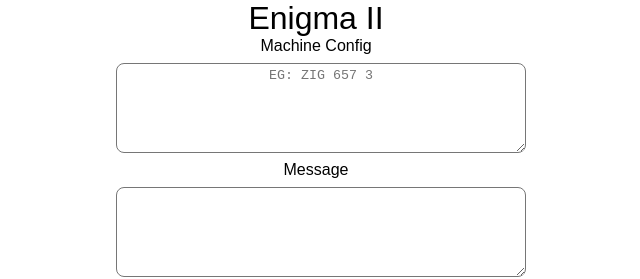
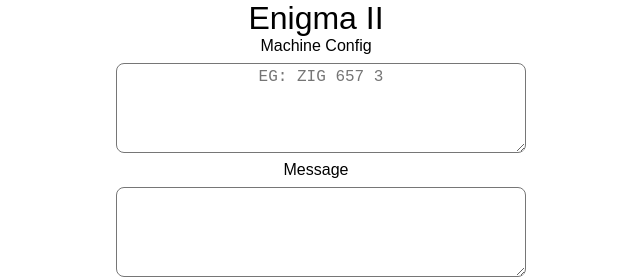
Before and after one commit to natorojo/enigma2, a plain HTML site: page index.html in a window 1280 px wide. Shown: the top 279 px of the page, 324-964 px from the left. Drawn offline with Linux system fonts and the light colour scheme.

Commit message:
Style fixes

```diff
--- a/index.html
+++ b/index.html
@@ -26,11 +26,12 @@ strong {
 
 textarea{
 	padding: 4px;
-	min-width: 100%;
+	width: 100%;
 	border-radius: 8px;
 	min-height: 80px;
 	margin: 8px auto;
 	display: block;
+	font-size: 16px;
 }
 
 #configInstructions {
```
